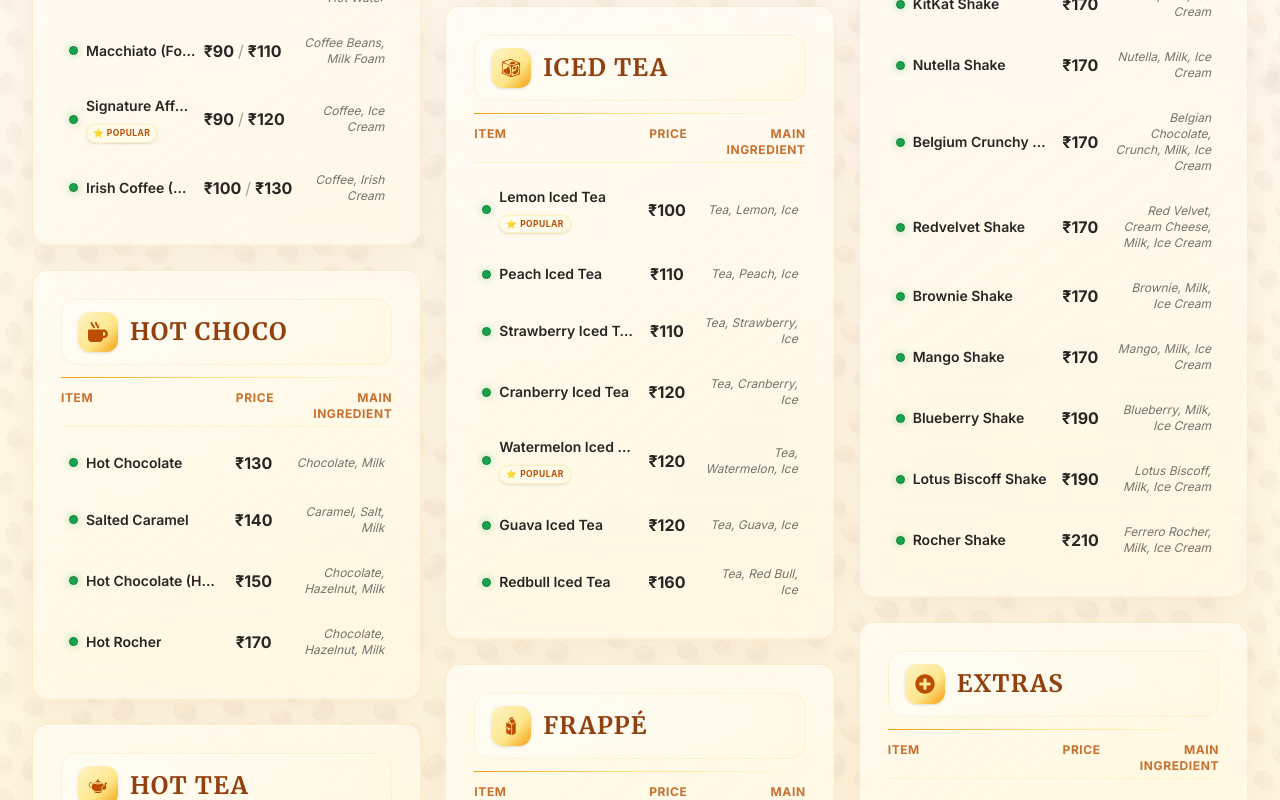
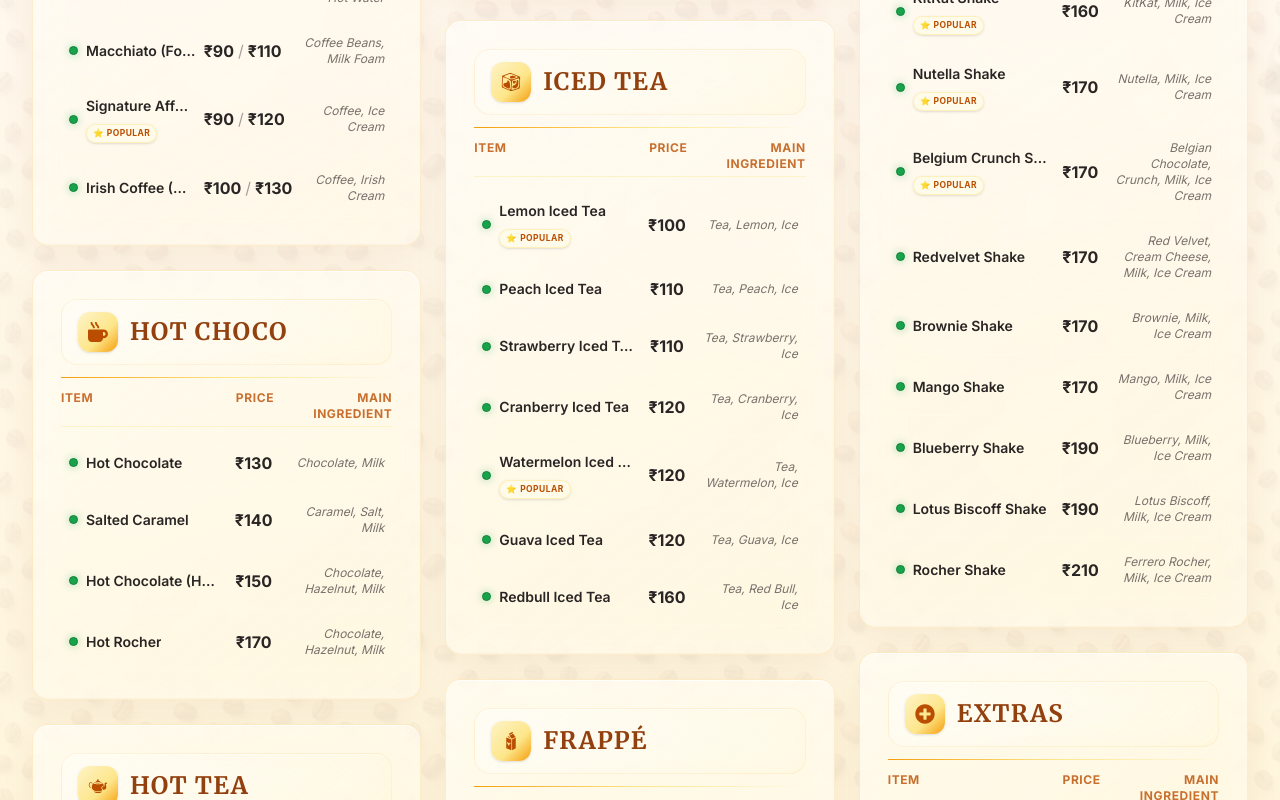
Before and after one commit to ankitgithub12/Onyx-Coffee-Club-Premium-Restaurant-Menu, a React (Vite) app: page /menu in a window 1280 px wide. Shown: the part 1720-2520 px from the top of the page. Built offline with nearby package versions, Linux system fonts and the light colour scheme; a web font is replaced by a local one.

Commit message:
fix: align menu section prices, names, and popular stars with image

```diff
--- a/src/data/frappe.js
+++ b/src/data/frappe.js
@@ -94,7 +94,7 @@ export const frappe = [
     name: "Lotus Biscoff Frappé",
     price: 180,
     ingredients: "Coffee, Lotus Biscoff, Ice",
-    popular: true,
+    popular: false,
     veg: true,
     description: "Premium Lotus Biscoff cookie butter blended with espresso and ice, finished with cookie crumbles."
   },
--- a/src/data/icyCoffee.js
+++ b/src/data/icyCoffee.js
@@ -58,7 +58,7 @@ export const icyCoffee = [
     name: "Cold Brew (Classic/Apple/Orange)",
     price: 140,
     ingredients: "Coffee Beans, Water",
-    popular: false,
+    popular: true,
     veg: true,
     description: "Slow-steeped cold brew coffee available in classic, apple, or orange flavor profiles."
   },
--- a/src/data/milkshakes.js
+++ b/src/data/milkshakes.js
@@ -47,9 +47,9 @@ export const milkshakes = [
   {
     id: "sh-6",
     name: "KitKat Shake",
-    price: 170,
+    price: 160,
     ingredients: "KitKat, Milk, Ice Cream",
-    popular: false,
+    popular: true,
     veg: true,
     description: "A crunchy, chocolaty shake blended with premium KitKat bars and vanilla ice cream."
   },
@@ -58,16 +58,16 @@ export const milkshakes = [
     name: "Nutella Shake",
     price: 170,
     ingredients: "Nutella, Milk, Ice Cream",
-    popular: false,
+    popular: true,
     veg: true,
     description: "Indulgent shake blended with creamy Nutella hazelnut spread, milk, and ice cream."
   },
   {
     id: "sh-8",
-    name: "Belgium Crunchy Shake",
+    name: "Belgium Crunch Shake",
     price: 170,
     ingredients: "Belgian Chocolate, Crunch, Milk, Ice Cream",
-    popular: false,
+    popular: true,
     veg: true,
     description: "Premium Belgian chocolate shake with a satisfying crunch of caramelized chocolate pieces."
   },
```
Also changed, not shown: 1 other file (tests, documents, lock files or other folders).
